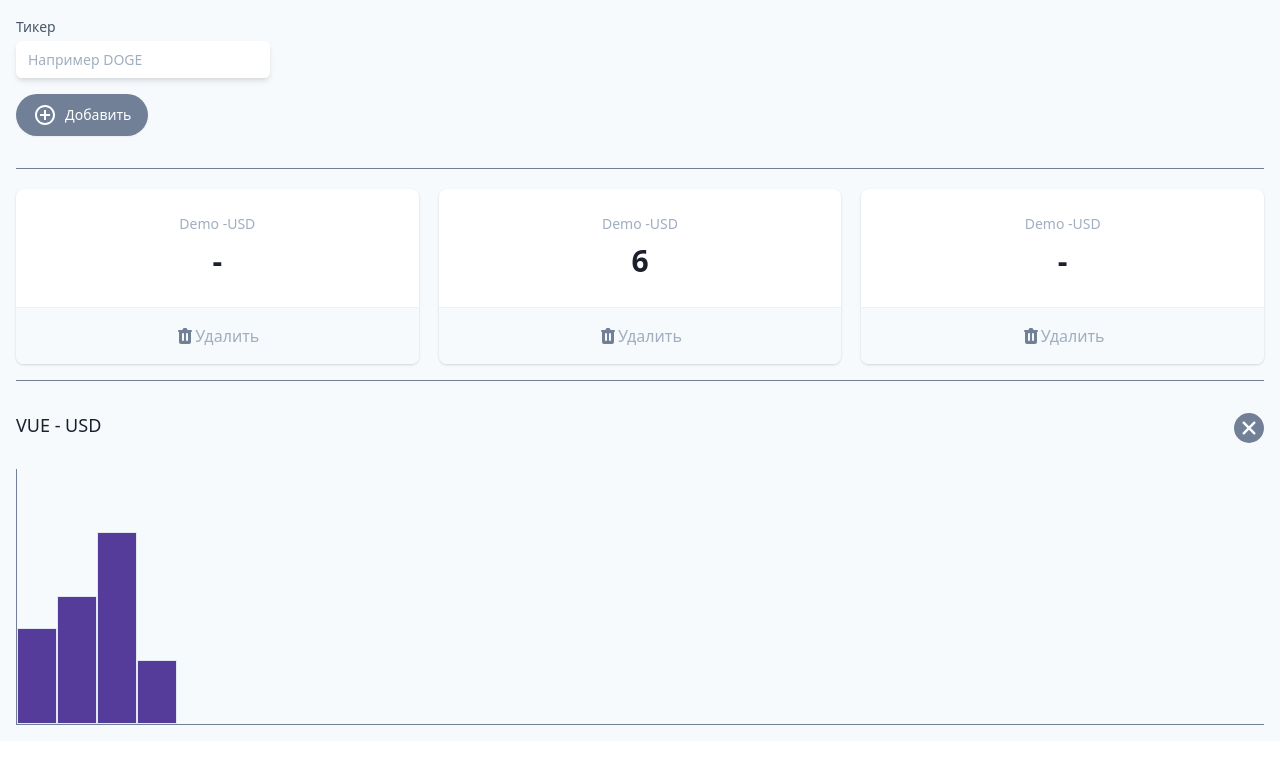
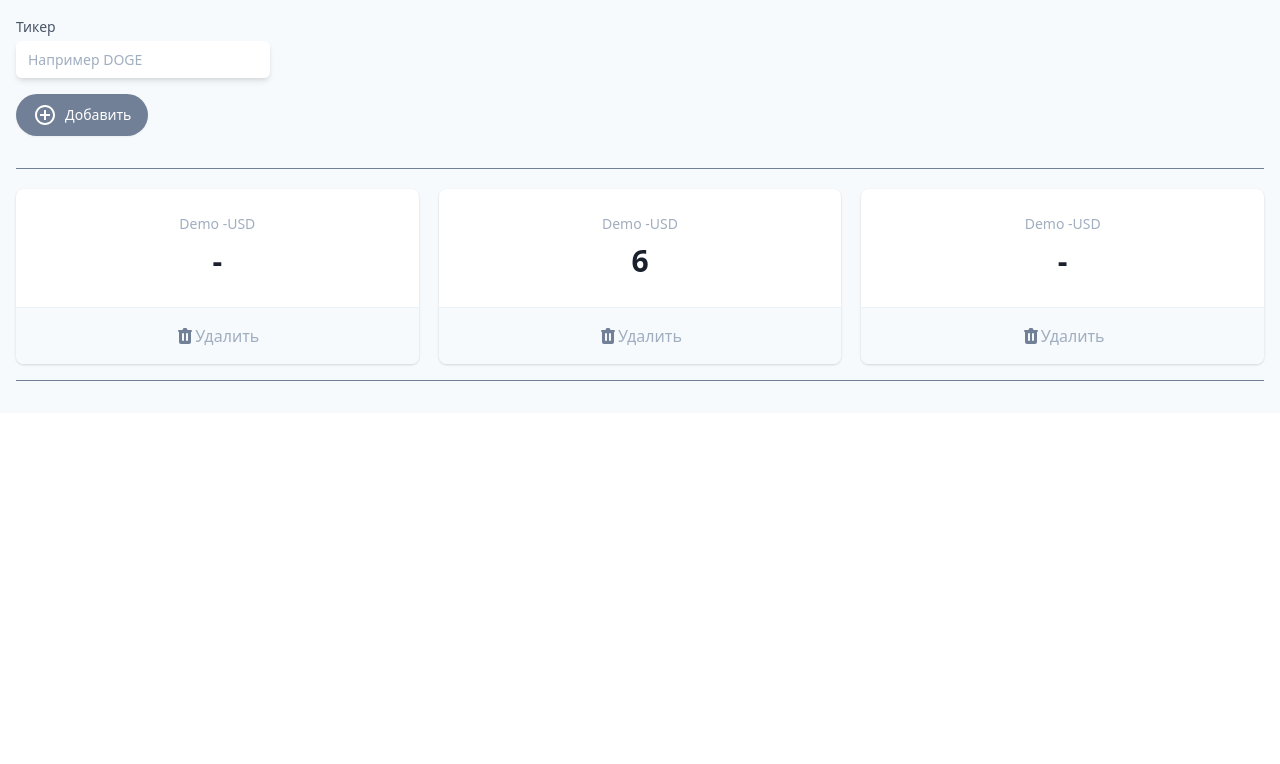
Before and after one commit to Paata1987/JS_NJ, a Vue app in the folder cdyptocon/: page / in a window 1280 px wide. Shown: the top 764 px of the page. Built offline with nearby package versions, Linux system fonts and the light colour scheme.

Commit message:
sel button onclick show hide element

```diff
--- a/cdyptocon/src/App.vue
+++ b/cdyptocon/src/App.vue
@@ -4,7 +4,9 @@
       <section>
         <div class="flex">
           <div class="max-w-xs">
-            <label for="wallet" class="block text-sm font-medium text-gray-700"
+            <label
+              for="wallet"
+              class="block text-sm font-medium text-gray-700"
               >Тикер</label
             >
             <div class="mt-1 relative rounded-md shadow-md">
@@ -70,10 +72,12 @@
 
       <template v-if="tickers.length">
         <hr class="w-full border-t border-gray-600 my-4" />
+
         <dl class="mt-5 grid grid-cols-1 gap-5 sm:grid-cols-3">
           <div
             v-for="t in tickers"
             :key="t.name"
+            @click="sel = t"
             class="bg-white overflow-hidden shadow rounded-lg border-purple-800 border-solid cursor-pointer"
           >
             <div class="px-4 py-5 sm:p-6 text-center">
@@ -108,7 +112,10 @@
 
         <hr class="w-full border-t border-gray-600 my-4" />
 
-        <section class="relative">
+        <section
+          v-if="sel"
+          class="relative"
+        >
           <h3 class="text-lg leading-6 font-medium text-gray-900 my-8">
             VUE - USD
           </h3>
@@ -118,7 +125,11 @@
             <div class="bg-purple-800 border w-10 h-48"></div>
             <div class="bg-purple-800 border w-10 h-16"></div>
           </div>
-          <button type="button" class="absolute top-0 right-0">
+          <button
+            @click="sel = null"
+            type="button"
+            class="absolute top-0 right-0"
+          >
             <svg
               xmlns="http://www.w3.org/2000/svg"
               xmlns:xlink="http://www.w3.org/1999/xlink"
@@ -149,16 +160,17 @@
 
 <script>
 export default {
-  name: "App",
+  name: 'App',
 
   data() {
     return {
-      ticker: "",
+      ticker: '',
       tickers: [
-        { name: "Demo", price: "-" },
-        { name: "Demo", price: "6" },
-        { name: "Demo", price: "-" },
+        { name: 'Demo', price: '-' },
+        { name: 'Demo', price: '6' },
+        { name: 'Demo', price: '-' },
       ],
+      sel: null,
     };
   },
 
@@ -166,11 +178,11 @@ export default {
     add() {
       const newTicker = {
         name: this.ticker,
-        price: "",
+        price: '',
       };
 
       this.tickers.push(newTicker);
-      this.ticker = "";
+      this.ticker = '';
     },
     handleDelete(tickersToRemove) {
       //console.log(tickersToRemove);
```
